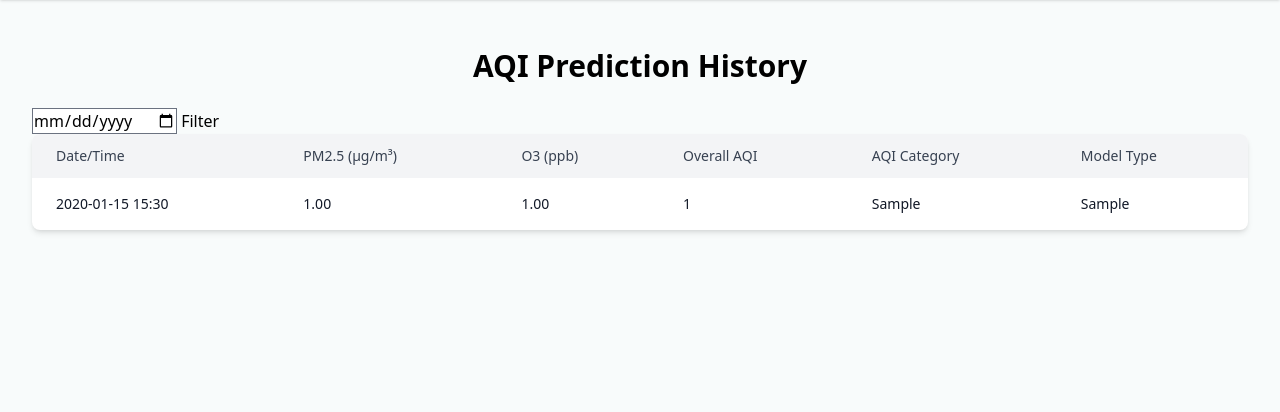
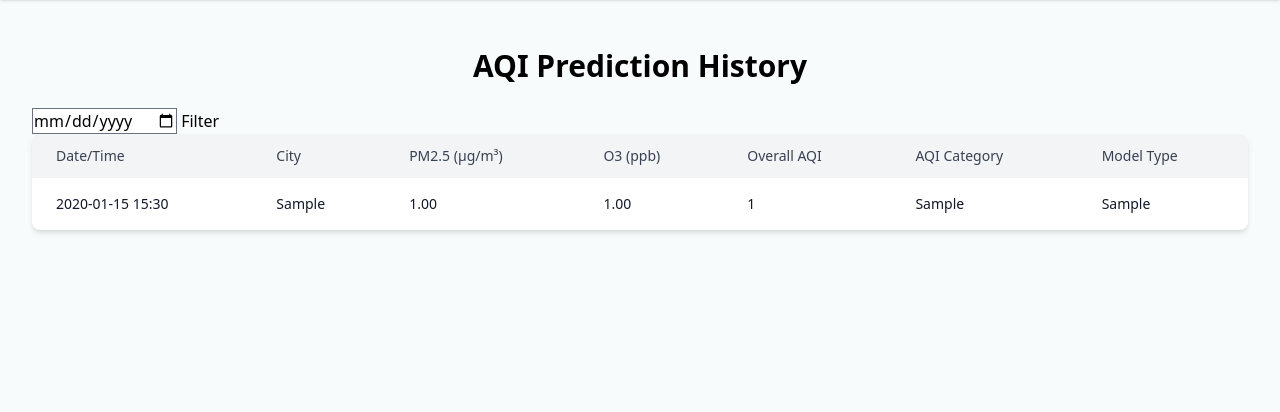
Before and after one commit to codeninja456/AQI_project, a Django app: page /history/ in a window 1280 px wide. Shown: the part 53-465 px from the top of the page. Run offline with Django 5.2, Linux system fonts and the light colour scheme; a user stored in the database is signed in; tables that the repository leaves empty hold one stand-in row (values such as "Sample post"); some libraries are stand-ins or nearby versions.

Commit message:
Add City column to prediction history table layout

```diff
--- a/AQI-Forecast-main/aqi/history/templates/history/history.html
+++ b/AQI-Forecast-main/aqi/history/templates/history/history.html
@@ -16,6 +16,7 @@
                 <thead class="bg-gray-100">
                     <tr>
                         <th class="py-3 px-6 text-left text-sm font-medium text-gray-700">Date/Time</th>
+                        <th class="py-3 px-6 text-left text-sm font-medium text-gray-700">City</th>
                         <th class="py-3 px-6 text-left text-sm font-medium text-gray-700">PM2.5 (μg/m³)</th>
                         <th class="py-3 px-6 text-left text-sm font-medium text-gray-700">O3 (ppb)</th>
                         <th class="py-3 px-6 text-left text-sm font-medium text-gray-700">Overall AQI</th>
@@ -28,6 +29,9 @@
                         <tr class="hover:bg-gray-50 transition-colors duration-200">
                             <td class="py-4 px-6 text-sm text-gray-900">
                                 {{ prediction.prediction_datetime|date:"Y-m-d H:i" }}
+                            </td>
+                            <td class="py-4 px-6 text-sm text-gray-900">
+                                {{ prediction.city }}
                             </td>
                             <td class="py-4 px-6 text-sm text-gray-900">
                                 {{ prediction.pm25_prediction|floatformat:2 }}
```
